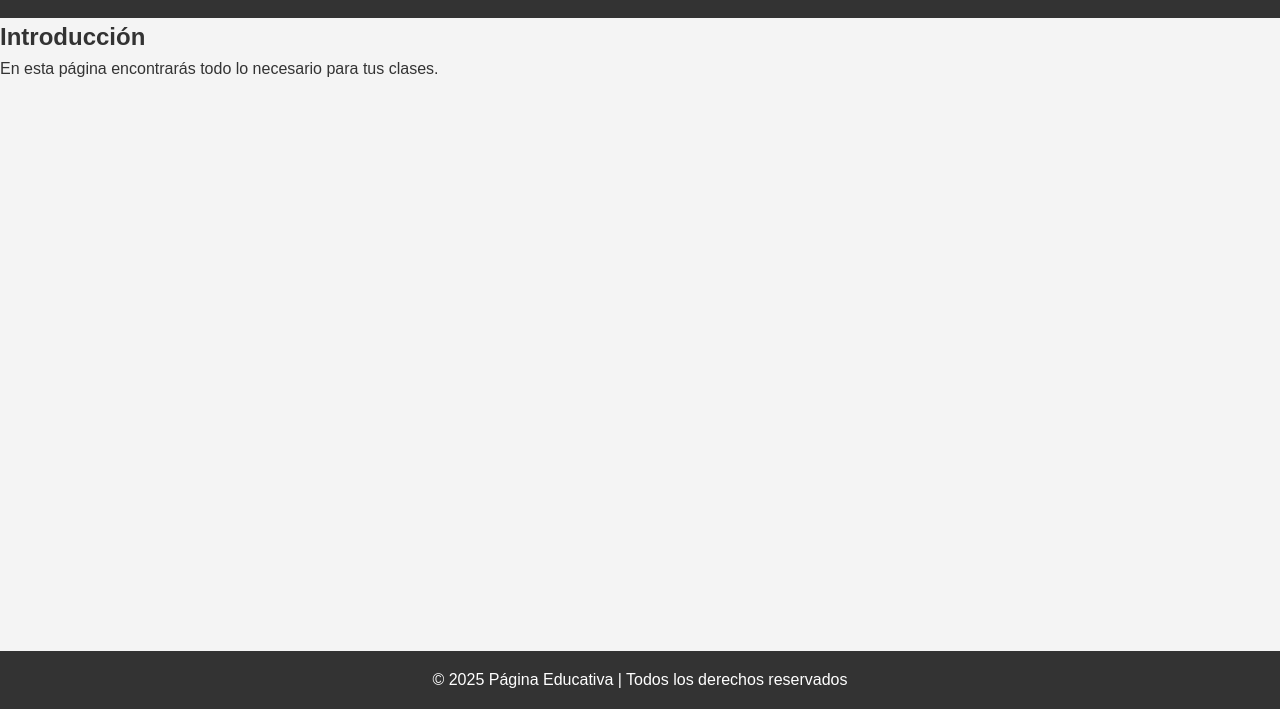
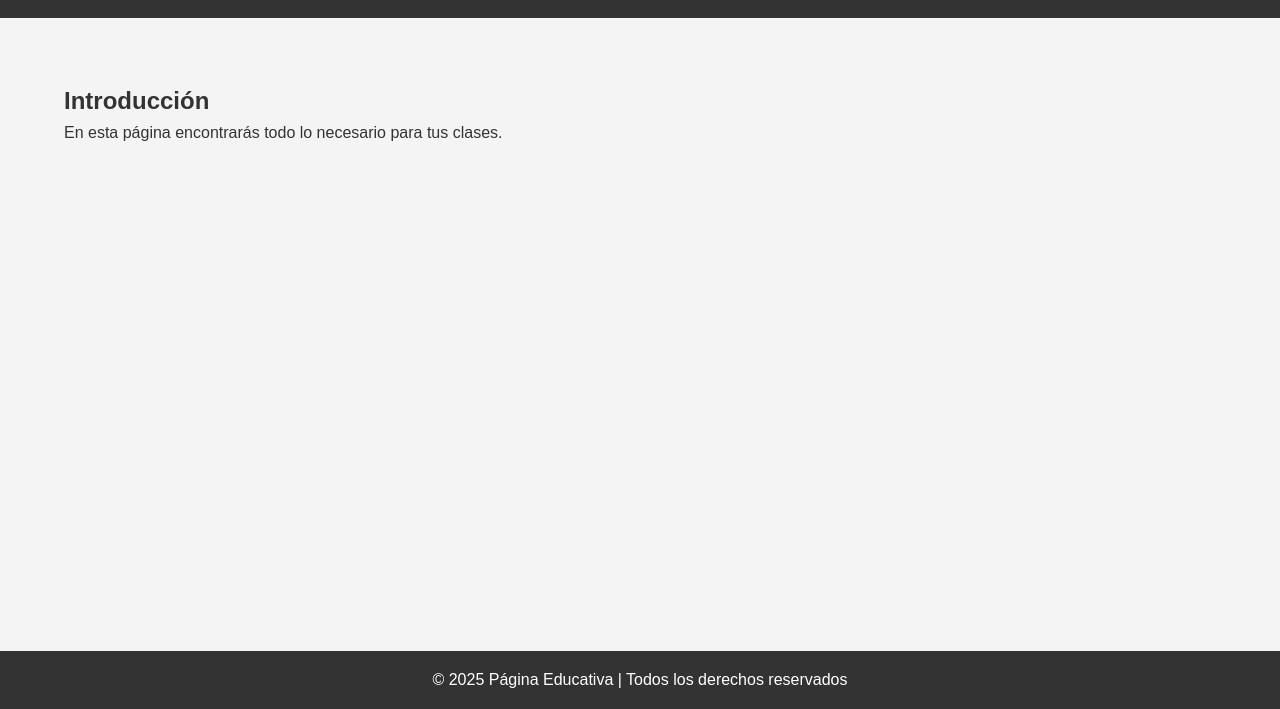
Before and after one commit to laboratorio-ortodoncia/ortodoncia, a plain HTML site: page index.html in a window 1280 px wide. Shown: the part 91-800 px from the top of the page. Drawn offline with Linux system fonts and the light colour scheme.

Commit message:
Add files via upload

```diff
--- a/style.css
+++ b/style.css
@@ -1,4 +1,3 @@
-
 * {
   margin: 0;
   padding: 0;
@@ -34,6 +33,10 @@ nav ul li a {
   text-decoration: none;
 }
 
+main {
+  padding: 2rem;
+}
+
 footer {
   background-color: #333;
   color: #fff;
@@ -43,3 +46,8 @@ footer {
   bottom: 0;
   width: 100%;
 }
+
+.seccion {
+  transition: all 0.3s ease-in-out;
+  padding: 2rem;
+}
```
Lines whose indentation alone changed are shown as unchanged.
